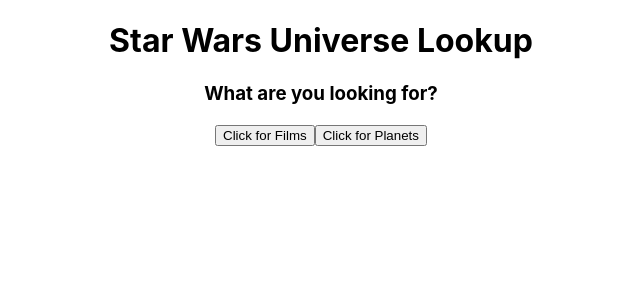
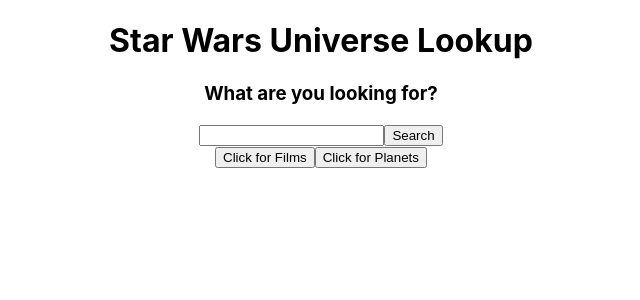
Before and after one commit to CIRACON/grp03, a React (Create React App) app in the folder swapi_group3/: page / in a window 1280 px wide. Shown: the top 300 px of the page, without its empty margins (319-959 px from the left). Built offline with nearby package versions, Linux system fonts and the light colour scheme; no server answers.

Commit message:
fetching all people and setting search term

```diff
--- a/swapi_group3/src/components/Characters.js
+++ b/swapi_group3/src/components/Characters.js
@@ -5,26 +5,40 @@
 function Characters(){
 
     let navigate = useNavigate()
+    let [searchTerm, setSearchTerm] = useState('')
+    let [people, setPeople] = useState([])
 
+    function handleSubmit(event) {
+      event.preventDefault()
+      console.log(searchTerm)
+    }
 
-    // async function getPeople(){
-    //     await fetch('http://localhost:5000/people', {
-    //         method: 'GET',
-    //         withCredentials: true,
-    //         crossorigin: true
-    //     })
-    //     .then((response) => response.json())
-    //     .then((p) => {
-    //         console.log(p)
-    //         setPeople(p)
-    //     })
-    // }
+     async function getPeople(){
+        await fetch('http://localhost:5000/people', {
+             method: 'GET',
+         withCredentials: true,
+             crossorigin: true
+         })
+         .then((response) => response.json())
+         .then((p) => {
+             console.log(p)
+             setPeople(p)
+         })
+     }
+
+     useEffect(() => {
+      getPeople()
+     }, [])
 
 
     return (
       <>
         <h1>Star Wars Universe Lookup</h1>
         <h3>What are you looking for?</h3>
+        <form onSubmit={handleSubmit}>
+          <input type="text" value={searchTerm} onChange={(e) => setSearchTerm(e.target.value)}></input>
+        <button type="submit">Search</button>
+        </form>
         <button onClick={()=>navigate('/films')}>Click for Films</button>
         <button onClick={()=>navigate('/planets')}>Click for Planets</button>
 
```
